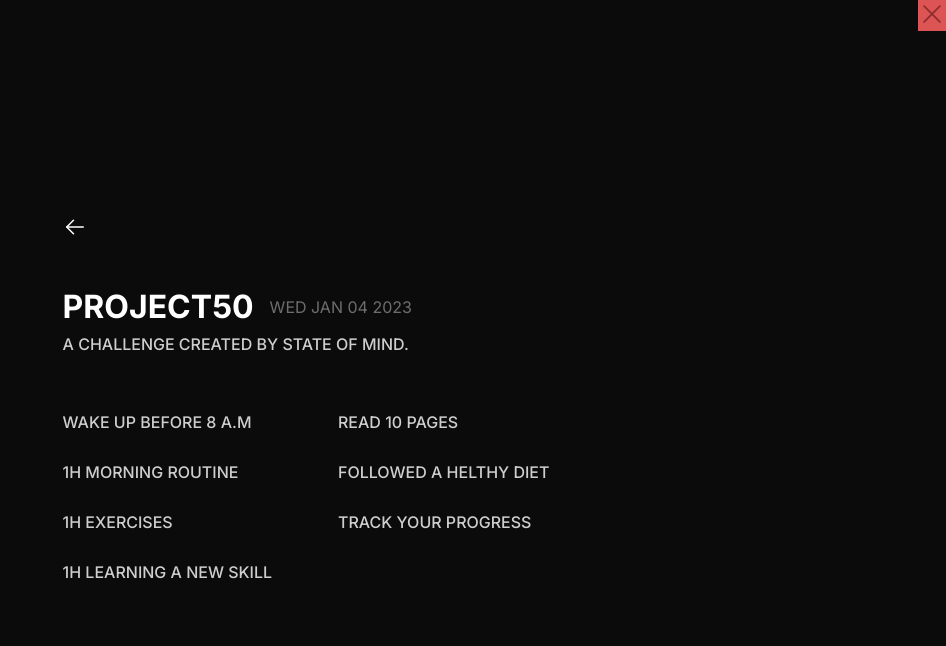
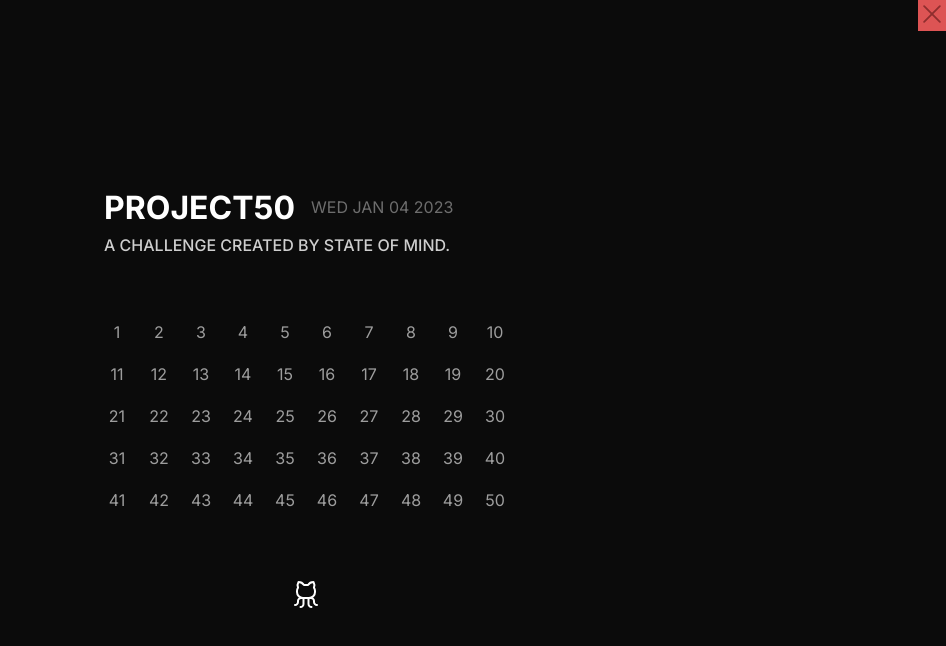
Before and after one commit to KarineBrandelli/calendar-project50, a React (Vite) app: page / in a window 1280 px wide. Shown: the top 646 px of the page, without its empty margins (334-1280 px from the left). Built offline with nearby package versions, Linux system fonts and the light colour scheme.

Commit message:
fix: structure-components

```diff
--- a/src/pages/Home/Home.jsx
+++ b/src/pages/Home/Home.jsx
@@ -7,11 +7,10 @@ import './Home.css';
 
 export const Home = () => {
   return (
-    <div className="home-container">
-      {/* <Header />
+    <div className="home-container grid">
+      <Header />
       <Calendar />
-      <Footer /> */}
-      <Day />
+      <Footer />
     </div>
   )
 }
```
